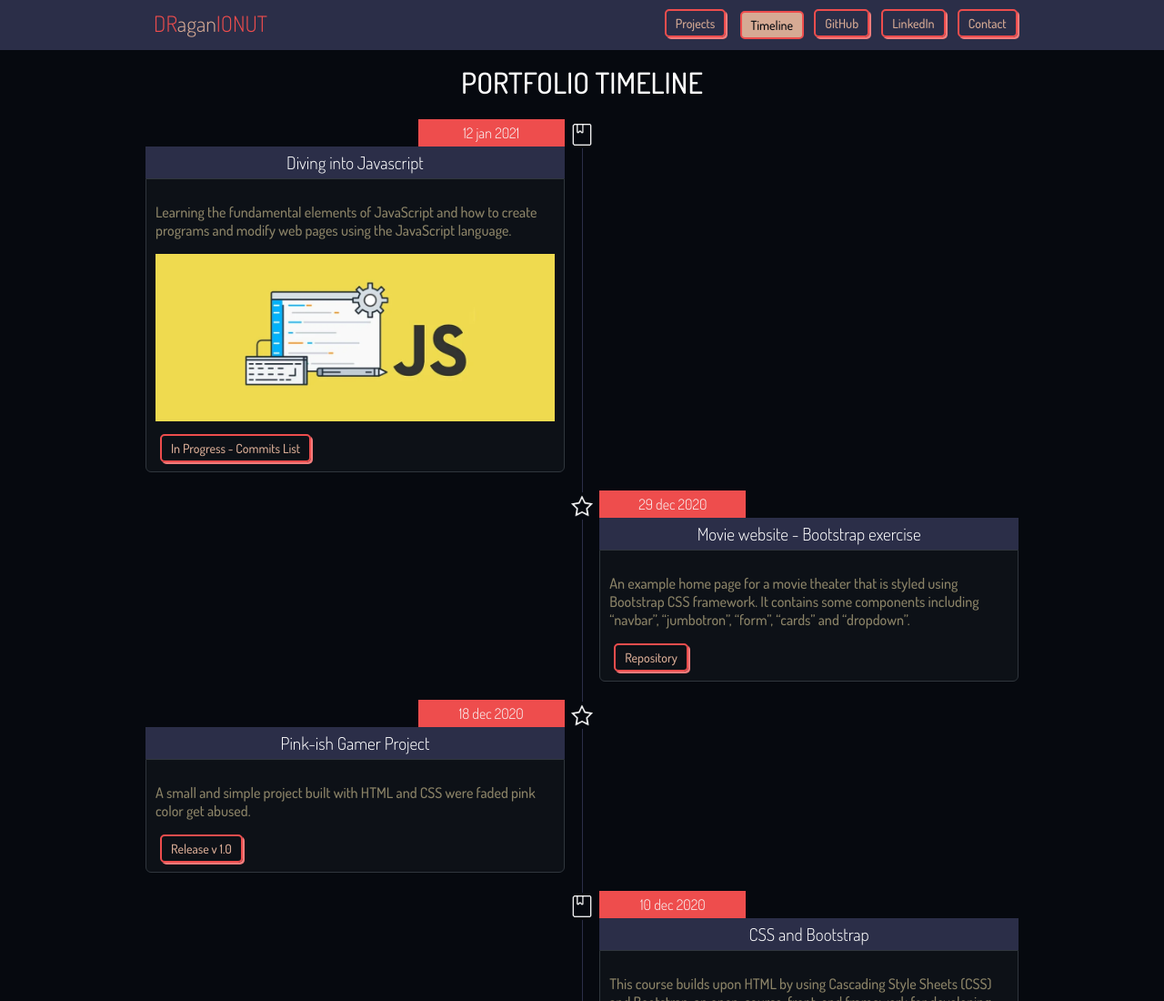
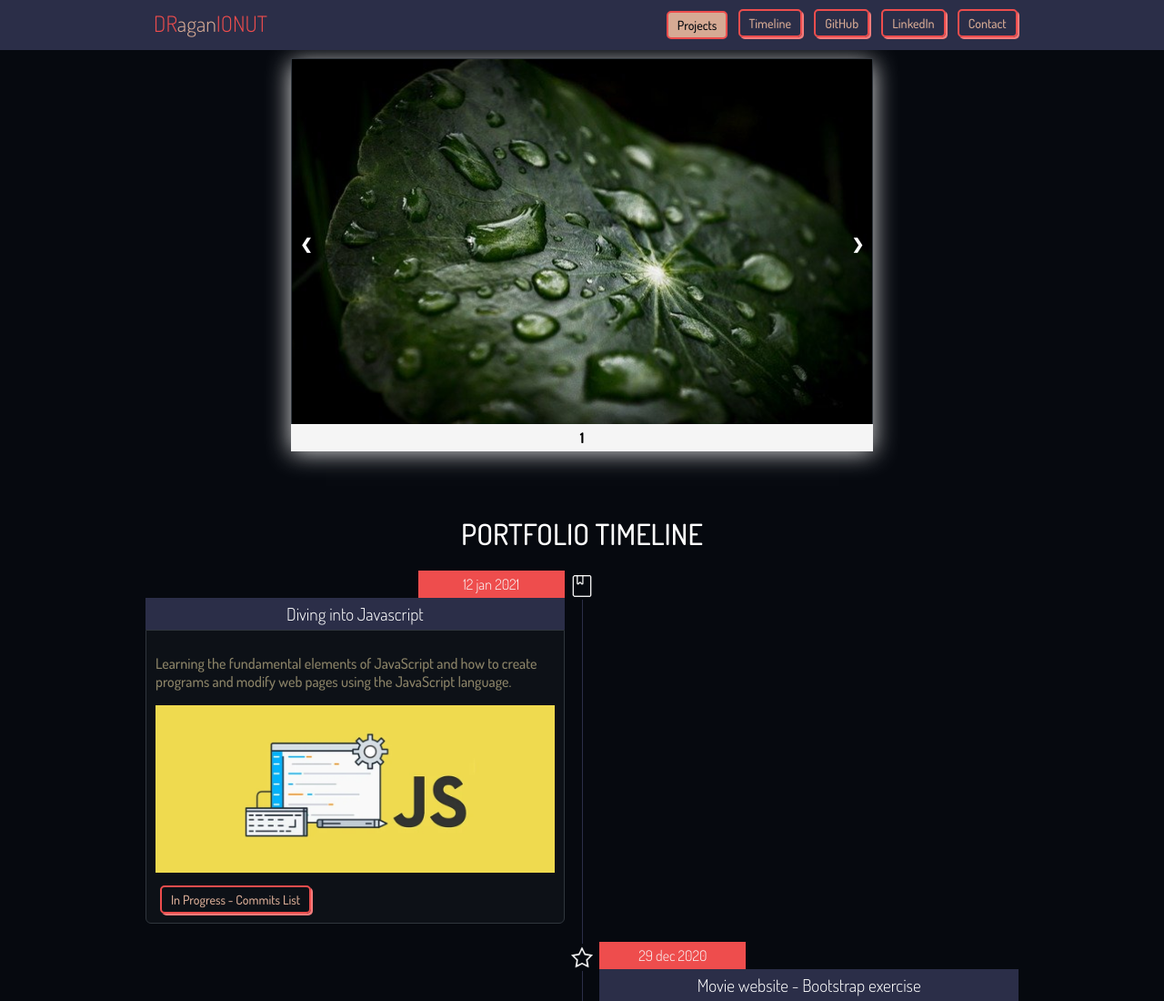
Before and after one commit to drionut/SinglePageApp, a plain HTML site: page index.html in a window 1280 px wide. Shown: the top 1100 px of the page at 91% size. Drawn offline with Linux system fonts and the light colour scheme.

Commit message:
Add slideshow with img placeholders

```diff
--- a/css/jsPortfolio.css
+++ b/css/jsPortfolio.css
@@ -19,6 +19,7 @@ header {
 	opacity: 1;
 }
 
+/* links */
 .active {
 	box-shadow: none;
 	top: 2px;
@@ -26,3 +27,70 @@ header {
 	background-color: #d6aa94;
 	color: #06090f;
 }
+
+/* slideshow */
+#slideshow {
+	width: 50vw;
+	height: auto;
+	padding-top: 5%;
+	position: relative;
+	margin: auto;
+	display: none;
+}
+
+.slideshowImg {
+	height: auto;
+	width: 100%;
+	box-shadow: 0 0px 0px 0 #e0e0e0, 0 5px 25px 0 #e0e0e0;
+	border: 1px solid #30363d;
+}
+.previous,
+.next {
+	cursor: pointer;
+	position: absolute;
+	top: 50%;
+	width: auto;
+	padding: 10px;
+	color: white;
+	font-weight: bold;
+	border-radius: 0 3px 3px 0;
+	user-select: none;
+	transition: 0.6s ease;
+}
+.next {
+	right: 0;
+	border-radius: 3px 0 0 3px;
+}
+
+.previous:hover,
+.next:hover {
+	color: #ccc;
+	background-color: #ee4d4d;
+}
+
+.caption {
+	color: black;
+	padding: 5px;
+	position: absolute;
+	bottom: 0;
+	width: 100%;
+	text-align: center;
+	font-size: 1.2 vw;
+	font-weight: bold;
+	background-color: whitesmoke;
+	transition: background-color 0.6s ease;
+}
+
+.fade {
+	animation-name: fade;
+	animation-duration: 1.5s;
+}
+
+@keyframes fade {
+	from {
+		opacity: 0.4;
+	}
+	to {
+		opacity: 1;
+	}
+}
--- a/index.html
+++ b/index.html
@@ -29,8 +29,8 @@
 				<h1 class="small_logo">dr<span>IONUT</span></h1>
 			</a>
 			<section class="nav-links">
-				<a href="#projects" class="nav-link">Projects</a>
-				<a href="#content" class="nav-link active">Timeline</a>
+				<a href="#slideshow" class="nav-link active">Projects</a>
+				<a href="#content" class="nav-link">Timeline</a>
 				<a href="#github" class="nav-link">GitHub</a>
 				<a class="nav-link" target="_blank"
 					href="https://www.linkedin.com/in/ionut-dragan-b722471ba/">LinkedIn</a>
@@ -40,6 +40,40 @@
 	</header>
 
 	<main>
+
+		<!-- slideshow section -->
+		<div id="slideshow">
+			<div class="slide fade">
+				<img src="./img/slideshow/slide_one.jpg" alt="" class="slideshowImg">
+				<div class="caption">1</div>
+			</div>
+			<div class="slide fade">
+				<img src="./img/slideshow/slide_two.jpg" alt="" class="slideshowImg">
+				<div class="caption">2</div>
+			</div>
+			<div class="slide fade">
+				<img src="./img/slideshow/slide_three.jpg" alt="" class="slideshowImg">
+				<div class="caption">3</div>
+			</div>
+			<div class="slide fade">
+				<img src="./img/slideshow/slide_four.jpg" alt="" class="slideshowImg">
+				<div class="caption">4</div>
+			</div>
+
+			<!-- previous and next -->
+			<a class="previous" onclick="changeSlide(-1)">&#10094;</a>
+			<a class="next" onclick='changeSlide(1)'>&#10095;</a>
+		</div>
+
+		<!-- dots -->
+		<div id="dots">
+			<span class="dot"></span>
+			<span class="dot"></span>
+			<span class="dot"></span>
+			<span class="dot"></span>
+		</div>
+		<!-- END Slideshow -->
+
 		<div class="content" id="content">
 			<h1>Portfolio Timeline</h1>
 
@@ -209,7 +243,7 @@
 
 	<footer class="centered">
 		<section class="footer-links">
-			<a class="nav-link" href="#content">Go Up</a>
+			<a class="nav-link" href="#slideshows">Go Up</a>
 			<a class="nav-link" target="_blank" href="#github">GitHub</a>
 			<a class="nav-link" target="_blank" href="https://www.linkedin.com/in/ionut-dragan-b722471ba/">LinkedIn</a>
 		</section>
--- a/js/functions.js
+++ b/js/functions.js
@@ -8,11 +8,13 @@ function isLoaded() {
 var headerVw = 1;
 function preloader() {
 	var header = document.getElementById("header");
+	var slideshow = document.getElementById("slideshow");
 	if (headerVw < 100) {
 		setTimeout(function () {
 			headerVw += 2;
 			header.style.width = headerVw + "vw";
 			preloader();
+			// slideshow.innerHTML = "Just another portfolio";
 		}, 20);
 	}
 	if (headerVw >= 100) {
@@ -20,6 +22,7 @@ function preloader() {
 		fadeIn("nav");
 		fadeIn("content");
 		fadeIn("timeline");
+		showSlides(slideIndex);
 	}
 }
 
@@ -39,3 +42,37 @@ function addActive() {
 		});
 	}
 }
+
+// slideshow
+var slideIndex = 1;
+
+// Next/previous controls
+function changeSlide(n) {
+	showSlides((slideIndex += n));
+}
+
+// Thumbnail image controls
+function currentSlide(n) {
+	showSlides((slideIndex = n));
+}
+
+function showSlides(n) {
+	var i;
+	var slides = document.getElementsByClassName("slide");
+	var slideshow = document.getElementById("slideshow");
+	if (n > slides.length) {
+		slideIndex = 1;
+	}
+	if (n < 1) {
+		slideIndex = slides.length;
+	}
+	for (i = 0; i < slides.length; i++) {
+		slides[i].style.display = "none";
+	}
+	for (i = 0; i < dots.length; i++) {
+		dots[i].className = dots[i].className.replace(" active", "");
+	}
+	slideshow.style.display = "block";
+	slides[slideIndex - 1].style.display = "block";
+	// dots[slideIndex - 1].className += " active";
+}
```
Also changed, not shown: img/slideshow/slide_four.jpg (added), img/slideshow/slide_one.jpg (added), img/slideshow/slide_three.jpg (added), img/slideshow/slide_two.jpg (added).
